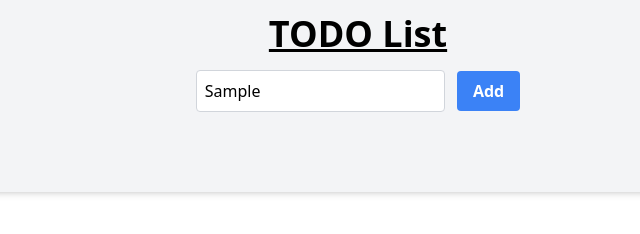
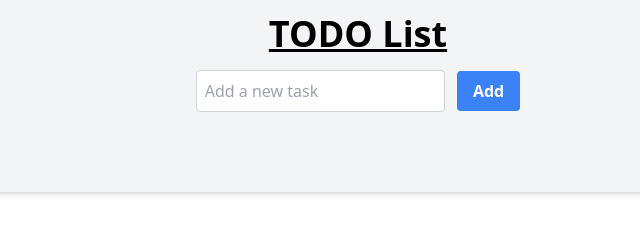
Before and after one commit to PrajwalKarande/TODO-Express, a website: page public/index.html in a window 1280 px wide. Both pictures are taken after typing "Sample" into the empty fields and a click on the button "Add". Shown: the part 122-356 px from the top of the page, 282-922 px from the left. Drawn offline with nearby package versions, Linux system fonts and the light colour scheme; no server answers.

Commit message:
URL changed

```diff
--- a/public/index.html
+++ b/public/index.html
@@ -17,7 +17,7 @@
         const taskList = document.getElementById('taskList');
 
         const getTasks = async ()=>{
-            const response = await fetch('https://todo-express-fj7x.onrender.com/tasks',{
+            const response = await fetch('https://todo-express-34ij.onrender.com/tasks',{
                 method:"GET"
             })
 
@@ -37,13 +37,15 @@
         const addTask = async () =>{
             const newTask = document.getElementById('newTask');
 
-            const response = await fetch('https://todo-express-fj7x.onrender.com/addTask',{
+            try{const response = await fetch('https://todo-express-34ij.onrender.com/addTask',{
                 method:"POST",
                 headers:{
                     'Content-Type': 'application/json'
                 },
                 body: JSON.stringify({task:newTask.value})
-            })
+            })}catch(error){
+                console.error('Error adding task:', error);
+            }
             newTask.value = ""; // Clear the input field after adding the task
             getTasks();
         }
```
